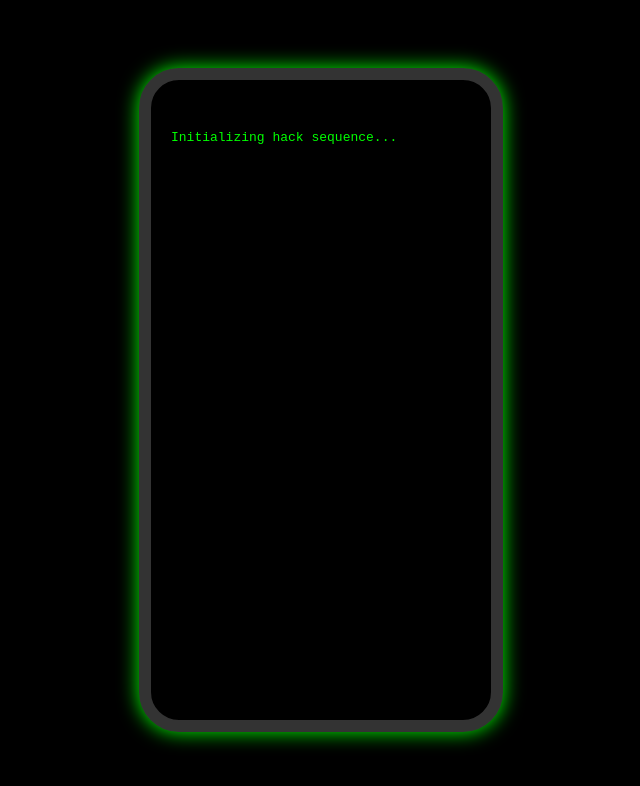
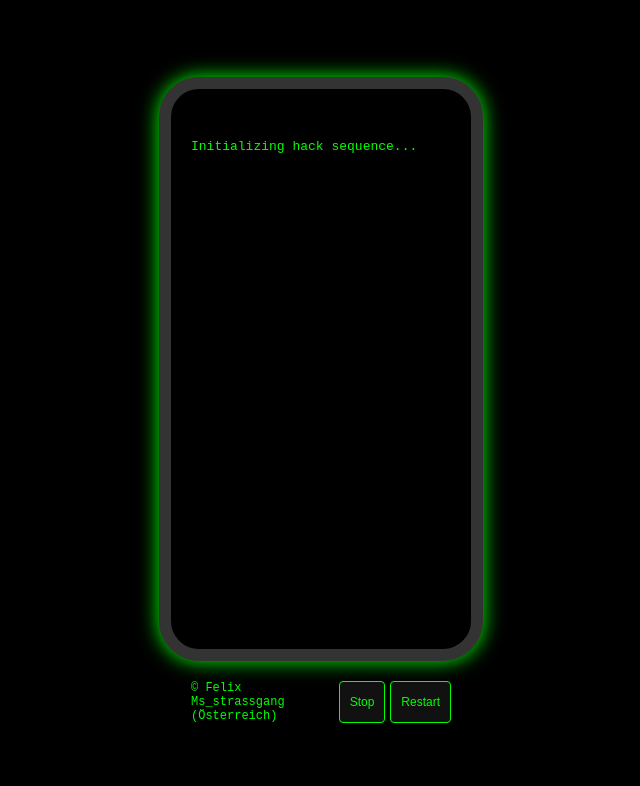
Before and after one commit to Coder449724/Austria, a plain HTML site: page index.html in a window 1280 px wide. Shown: the whole page, without its empty margins (319-959 px from the left). Drawn offline with Linux system fonts and the light colour scheme.

Commit message:
Update index.html

```diff
--- a/index.html
+++ b/index.html
@@ -5,7 +5,6 @@
 <meta name="viewport" content="width=device-width, initial-scale=1" />
 <title>Hacking iPhone Screen</title>
 <style>
-  /* Ganz schwarzer Hintergrund und Zentrierung */
   body, html {
     margin: 0; padding: 0; height: 100%;
     background-color: black;
@@ -14,12 +13,12 @@
     align-items: center;
     font-family: monospace;
     color: #0f0;
+    flex-direction: column;
   }
 
-  /* iPhone Kasten in der Mitte */
   #iphone {
-    width: 300px;
-    height: 600px;
+    width: 260px;
+    height: 520px;
     border: 12px solid #333;
     border-radius: 40px;
     box-shadow: 0 0 20px #0f0;
@@ -27,17 +26,47 @@
     padding: 20px;
     overflow-y: auto;
     white-space: pre-wrap;
-    display: none; /* Erst nach Loading sichtbar */
+    margin-bottom: 20px;
   }
 
-  /* Loading Screen */
   #loading {
     font-size: 28px;
     color: #0f0;
+    margin-bottom: 20px;
   }
 
   #screenText {
     white-space: pre-line;
+  }
+
+  /* Footer mit Copyright links und Buttons rechts */
+  #footer {
+    width: 260px;
+    display: flex;
+    justify-content: space-between;
+    color: #0f0;
+    font-size: 12px;
+    user-select: none;
+  }
+
+  button {
+    background-color: #111;
+    border: 1px solid #0f0;
+    color: #0f0;
+    padding: 5px 10px;
+    margin-left: 5px;
+    cursor: pointer;
+    border-radius: 4px;
+    font-size: 12px;
+    transition: background-color 0.3s;
+  }
+  button:hover {
+    background-color: #0f0;
+    color: black;
+  }
+
+  #buttons {
+    display: flex;
   }
 </style>
 </head>
@@ -45,14 +74,24 @@
 
 <div id="loading">Loading...</div>
 
-<div id="iphone">
+<div id="iphone" style="display:none;">
   <div id="screenText"></div>
+</div>
+
+<div id="footer">
+  <div id="copyright">© Felix Ms_strassgang (Österreich)</div>
+  <div id="buttons">
+    <button id="stopBtn">Stop</button>
+    <button id="restartBtn">Restart</button>
+  </div>
 </div>
 
 <script>
   const loadingDiv = document.getElementById('loading');
   const iphoneDiv = document.getElementById('iphone');
   const screenText = document.getElementById('screenText');
+  const stopBtn = document.getElementById('stopBtn');
+  const restartBtn = document.getElementById('restartBtn');
 
   const hackLines = [
     "Initializing hack sequence...",
@@ -62,18 +101,54 @@
     "Access granted. Device hacked."
   ];
 
-  function showHackLines(lines, index = 0) {
-    if (index >= lines.length) return;
-    screenText.textContent += lines[index] + "\n";
-    setTimeout(() => showHackLines(lines, index + 1), 1500);
+  let currentTimeout = null;
+  let lineIndex = 0;
+  let isRunning = false;
+
+  function showHackLines(lines) {
+    if (lineIndex >= lines.length) {
+      isRunning = false;
+      return;
+    }
+    screenText.textContent += lines[lineIndex] + "\n";
+    lineIndex++;
+    currentTimeout = setTimeout(() => showHackLines(lines), 1500);
   }
 
-  // Loading 5 Sekunden anzeigen, dann Hack-Text starten
-  setTimeout(() => {
-    loadingDiv.style.display = 'none';
-    iphoneDiv.style.display = 'block';
-    showHackLines(hackLines);
-  }, 5000);
+  function startHack() {
+    isRunning = true;
+    lineIndex = 0;
+    screenText.textContent = "";
+    loadingDiv.style.display = "block";
+    iphoneDiv.style.display = "none";
+
+    setTimeout(() => {
+      if (!isRunning) return; // Falls schon gestoppt wurde
+      loadingDiv.style.display = "none";
+      iphoneDiv.style.display = "block";
+      showHackLines(hackLines);
+    }, 5000);
+  }
+
+  function stopHack() {
+    isRunning = false;
+    clearTimeout(currentTimeout);
+    loadingDiv.style.display = "none";
+    iphoneDiv.style.display = "block";
+    screenText.textContent = "";
+  }
+
+  stopBtn.addEventListener("click", () => {
+    stopHack();
+  });
+
+  restartBtn.addEventListener("click", () => {
+    stopHack();
+    startHack();
+  });
+
+  // Starte Hack beim Laden der Seite
+  startHack();
 </script>
 
 </body>
```
